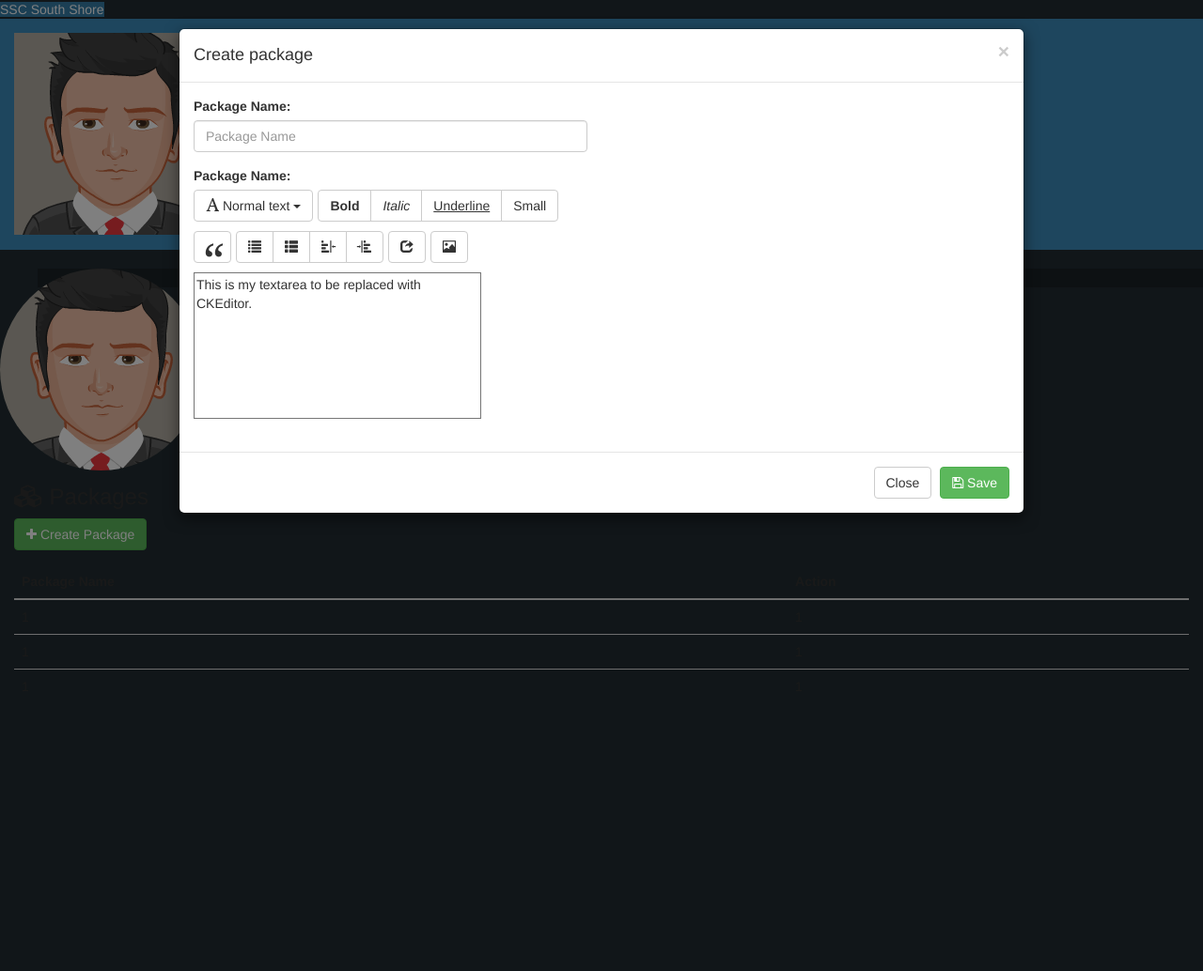
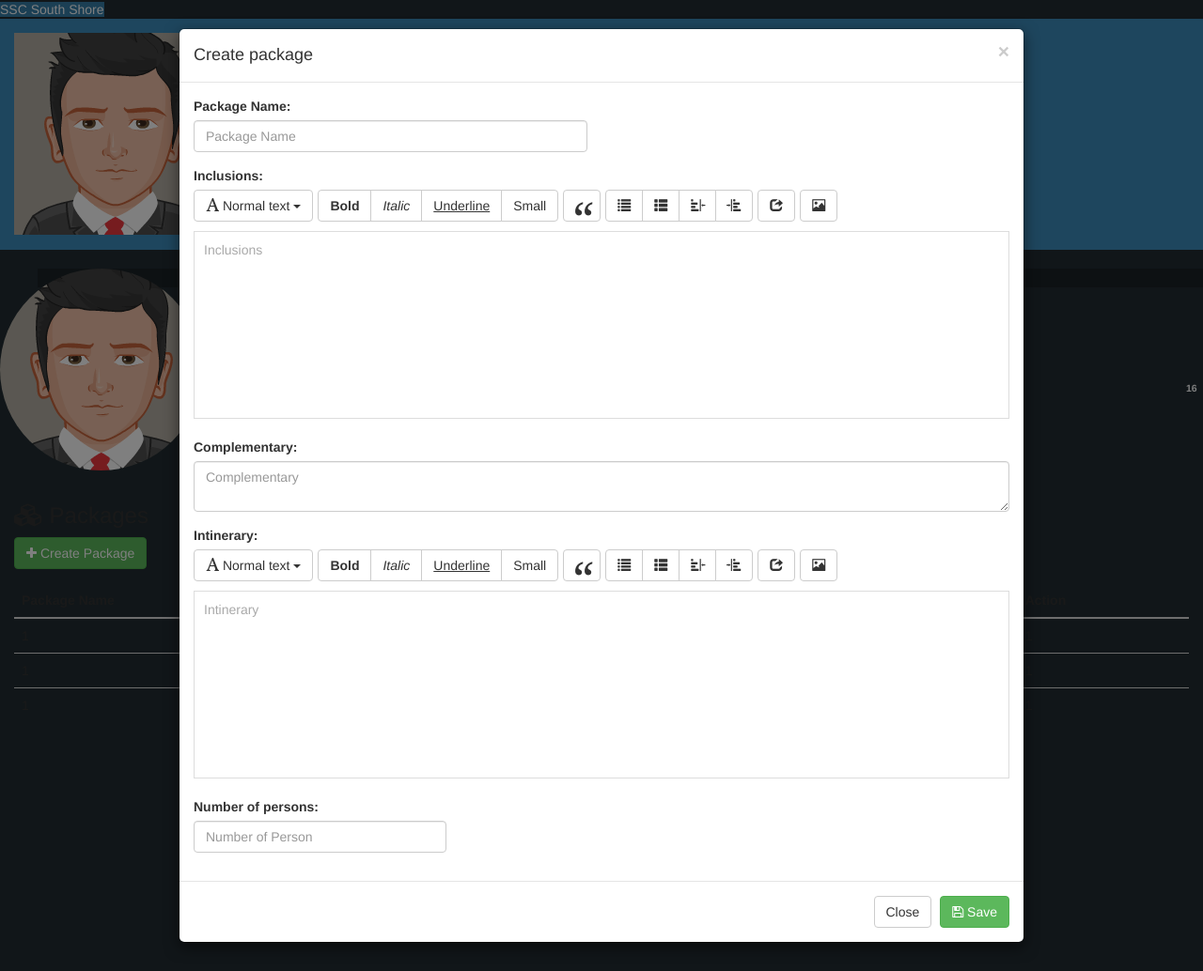
Before and after one commit to eduwow1996/southshore, a CodeIgniter app: page /southshore/packages in a window 1280 px wide, after a click on "Create Package". Shown: the whole page at 94% size. Run offline with CodeIgniter, Linux system fonts and the light colour scheme; some libraries are stand-ins or nearby versions.

Commit message:
Changes as of 12:03 AM

```diff
--- a/application/config/autoload.php
+++ b/application/config/autoload.php
@@ -89,7 +89,7 @@ $autoload['drivers'] = array();
 |
 |	$autoload['helper'] = array('url', 'file');
 */
-$autoload['helper'] = array('url');
+$autoload['helper'] = array('url','form');
 
 /*
 | -------------------------------------------------------------------
@@ -132,4 +132,4 @@ $autoload['language'] = array();
 |
 |	$autoload['model'] = array('first_model' => 'first');
 */
-$autoload['model'] = array();
+$autoload['model'] = array('MY_Model');
--- a/application/config/config.php
+++ b/application/config/config.php
@@ -1,5 +1,6 @@
 <?php
 defined('BASEPATH') OR exit('No direct script access allowed');
+
 $config['modules_locations'] = array(
     APPPATH.'modules/' => '../modules/',
 );
--- a/application/config/database.php
+++ b/application/config/database.php
@@ -76,9 +76,9 @@ $query_builder = TRUE;
 $db['default'] = array(
 	'dsn'	=> '',
 	'hostname' => 'localhost',
-	'username' => '',
+	'username' => 'root',
 	'password' => '',
-	'database' => '',
+	'database' => 'south_shores',
 	'dbdriver' => 'mysqli',
 	'dbprefix' => '',
 	'pconnect' => FALSE,
--- a/application/config/routes.php
+++ b/application/config/routes.php
@@ -52,3 +52,5 @@ defined('BASEPATH') OR exit('No direct script access allowed');
 $route['default_controller'] = 'dashboard';
 $route['404_override'] = '';
 $route['translate_uri_dashes'] = FALSE;
+$route['auth'] = 'login/auth';
+$route['logout'] = 'dashboard/logout';
--- a/application/core/MY_Controller.php
+++ b/application/core/MY_Controller.php
@@ -8,4 +8,14 @@ class MY_Controller extends MX_Controller {
 		$this->load->view($page,$data);
 		$this->load->view('footer',$data);
 	}
+
+	public function login_page($page,$data = array()){
+		$this->load->view('login_head',$data);
+		$this->load->view($page,$data);
+		$this->load->view('login_footer',$data);
+	}
+
+	public function audit($data = array()){
+		$this->MY_Model->insert('tbl_audit',$data);
+	}
 }
--- a/application/modules/dashboard/controllers/dashboard.php
+++ b/application/modules/dashboard/controllers/dashboard.php
@@ -6,4 +6,10 @@ class Dashboard extends MY_Controller {
 	public function index(){
         $this->load_page('index');
 	}
+
+	public function logout(){
+		$data_session = array('logged_in','user_id','user_type','full_name',);
+		$this->session->unset_userdata($data_session);
+		redirect(base_url('login'));
+	}
 }
--- a/application/modules/packages/views/index.php
+++ b/application/modules/packages/views/index.php
@@ -12,18 +12,30 @@
                     <table class="table table-stripe">
                         <thead>
                             <th>Package Name</th>
+                            <th>Status</th>
+                            <th>Added Date</th>
+                            <th>Added By</th>
                             <th>Action</th>
                         </thead>
                         <tbody>
                             <tr>
                                 <td>1</td>
                                 <td>1</td>
+                                <td>1</td>
+                                <td>1</td>
+                                <td>1</td>
                             </tr>
                             <tr>
                                 <td>1</td>
                                 <td>1</td>
+                                <td>1</td>
+                                <td>1</td>
+                                <td>1</td>
                             </tr>
                             <tr>
+                                <td>1</td>
+                                <td>1</td>
+                                <td>1</td>
                                 <td>1</td>
                                 <td>1</td>
                             </tr>
@@ -52,12 +64,39 @@
                         </div>
                     </div>
                     <div class="row">
-                        <div class="col-md-6">
+                        <div class="col-md-12">
                             <div class="form-group">
-                                <label>Package Name: </label>
-                                <textarea class="textarea_inclusions" name="editor1" rows="10" cols="80">This is my textarea to be replaced with CKEditor.</textarea>
+                                <label>Inclusions: </label>
+                                <textarea class="textarea_inclusions" name="Inclusions" style="width: 100%; height: 200px; font-size: 14px; line-height: 18px; border: 1px solid rgb(221, 221, 221); padding: 10px;" placeholder="Inclusions"></textarea>
                             </div>
                         </div>
+                    </div>
+                    <div class="row">
+                        <div class="col-md-12">
+                            <div class="form-group">
+                                <label>Complementary: </label>
+                                <textarea class="form-control" name="Completementary" placeholder="Complementary"></textarea>
+                            </div>
+                        </div>
+                    </div>
+                    <div class="row">
+                        <div class="col-md-12">
+                            <div class="form-group">
+                                <label>Intinerary: </label>
+                                <textarea class="textarea_inclusions" name="Intinerary" style="width: 100%; height: 200px; font-size: 14px; line-height: 18px; border: 1px solid rgb(221, 221, 221); padding: 10px;" placeholder="Intinerary"></textarea>
+                            </div>
+                        </div>
+                    </div>
+                    <div class="row">
+                        <div class="col-md-4">
+                            <div class="form-group">
+                                <label>Number of persons: </label>
+                                <input type="text" class="form-control" name="number_of_person" placeholder="Number of Person"/>
+                            </div>
+                        </div>
+                    </div>
+                    <div class="number_of_person_list">
+
                     </div>
                 </div>
                 <div class="modal-footer">
--- a/application/views/footer.php
+++ b/application/views/footer.php
@@ -11,6 +11,7 @@
         <script src="<?php echo base_url('static/js/bootstrap.min.js'); ?>"></script>
         <script src="<?php echo base_url('static/js/adminlte.min.js'); ?>"></script>
         <script src="<?php echo base_url('static/js/ckeditor.js'); ?>"></script>
+        <script src="<?php echo base_url('static/js/script.js'); ?>"></script>
         <script>
              $('.textarea_inclusions').wysihtml5();
         </script>
--- a/application/views/head.php
+++ b/application/views/head.php
@@ -16,7 +16,7 @@
     <body class="hold-transition skin-blue sidebar-mini">
         <div class="wrapper">
             <header class="main-header">
-                <a href="index2.html" class="logo">
+                <a href="<?php echo base_url(); ?>" class="logo">
                     <span class="logo-mini">SSC</span>
                     <span class="logo-lg">South Shore</span>
                 </a>
@@ -29,19 +29,19 @@
                             <li class="dropdown user user-menu">
                                 <a href="#" class="dropdown-toggle" data-toggle="dropdown">
                                     <img src="<?php echo base_url('static/img/avatar5.png'); ?>" class="user-image" alt="User Image">
-                                    <span class="hidden-xs">Administrator</span>
+                                    <span class="hidden-xs"><?php echo $this->session->userdata('full_name'); ?></span>
                                 </a>
                                 <ul class="dropdown-menu">
                                     <li class="user-header">
                                         <img src="<?php echo base_url('static/img/avatar5.png'); ?>" class="img-circle" alt="User Image">
-                                        <p>Administrator</p>
+                                        <p><?php echo $this->session->userdata('full_name'); ?></p>
                                     </li>
                                     <li class="user-footer">
                                         <div class="pull-left">
                                             <a href="#" class="btn btn-default btn-flat">Profile</a>
                                         </div>
                                         <div class="pull-right">
-                                            <a href="#" class="btn btn-default btn-flat">Sign out</a>
+                                            <a href="<?php echo base_url('logout'); ?>" class="btn btn-default btn-flat">Sign out</a>
                                         </div>
                                     </li>
                                 </ul>
@@ -57,7 +57,7 @@
                             <img src="<?php echo base_url('static/img/avatar5.png'); ?>" class="img-circle" alt="User Image">
                         </div>
                         <div class="pull-left info">
-                            <p>Administrator</p>
+                            <p><?php echo $this->session->userdata('full_name'); ?></p>
                         </div>
                     </div>
                     <ul class="sidebar-menu" data-widget="tree">
@@ -68,7 +68,8 @@
                         <li <?php echo ($current == 'customers') ? 'class="active"' : ''?>><a href="<?php echo base_url('customers'); ?>"><i class="fa fa-users"></i> <span>Customers</span></a></li>
                         <li <?php echo ($current == 'sites') ? 'class="active"' : ''?>><a href="<?php echo base_url('sites'); ?>"><i class="fa fa-globe"></i> <span>Sites</span></a></li>
                         <li <?php echo ($current == 'packages') ? 'class="active"' : ''?>><a href="<?php echo base_url('packages'); ?>"><i class="fa fa-cubes"></i> <span>Packages</span></a></li>
-                        <li <?php echo ($current == 'reservations') ? 'class="active"' : ''?>><a href="<?php echo base_url('reservations'); ?>"><i class="fa fa-book"></i> <span>Reservations</span></a></li>
+                        <li <?php echo ($current == 'reservations') ? 'class="active"' : ''?>><a href="<?php echo base_url('reservations'); ?>"><i class="fa fa-calendar"></i> <span>Reservations</span><span class="pull-right-container"><small class="label pull-right bg-green">16</small></span></a></li>
+                        <li <?php echo ($current == 'audit') ? 'class="active"' : ''?>><a href="<?php echo base_url('audit'); ?>"><i class="fa fa-search"></i> <span>Log Audit</span></a></li>
                     </ul>
                 </section>
             </aside>
--- /dev/null
+++ b/application/views/login_footer.php
@@ -0,0 +1,4 @@
+
+        <script src="<?php echo base_url('static/js/adminlte.min.js'); ?>"></script>
+    </body>
+</html>
--- /dev/null
+++ b/static/js/script.js
@@ -0,0 +1,18 @@
+$(document).ready(function(){
+    $(document).on('keyup','input[name="number_of_person"]',function(){
+        var number_of_person = $(this).val();
+        var str = '';
+        for(var i = 1; i <= number_of_person; i++){
+            str += '<div class="row">';
+                str += '<div class="col-md-4">';
+                    str += '<div class="form-group">';
+                        var st = (i > 1) ? 's': '';
+                        str += '<label>Price for minimum of '+i+' person'+st+':</label>';
+                        str += '<input type="text" class="form-control" name="price_per_person[]" placeholder="Price"/>';
+                    str += '</div>';
+                str += '</div>';
+            str += '</div>';
+        }
+        $('.number_of_person_list').html(str);
+    });
+});
```
Also changed, not shown: application/controllers/Welcome.php (deleted, +0 -25 lines), application/core/MY_Model.php (added, +51 -0 lines), application/modules/audit/controllers/audit.php (added, +9 -0 lines), application/modules/audit/views/index.php (added, +10 -0 lines), application/modules/login/controllers/login.php (added, +55 -0 lines), application/modules/login/views/index.php (added, +28 -0 lines), application/views/login_head.php (added, +15 -0 lines), db/south_shores.sql (added, +155 -0 lines).
